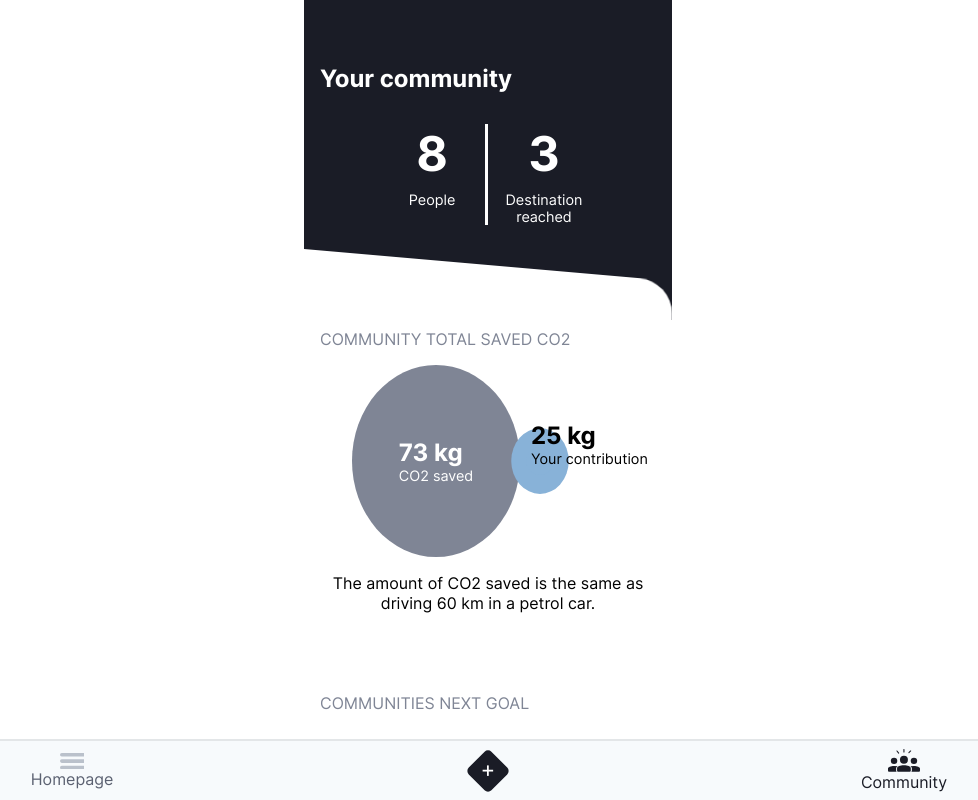
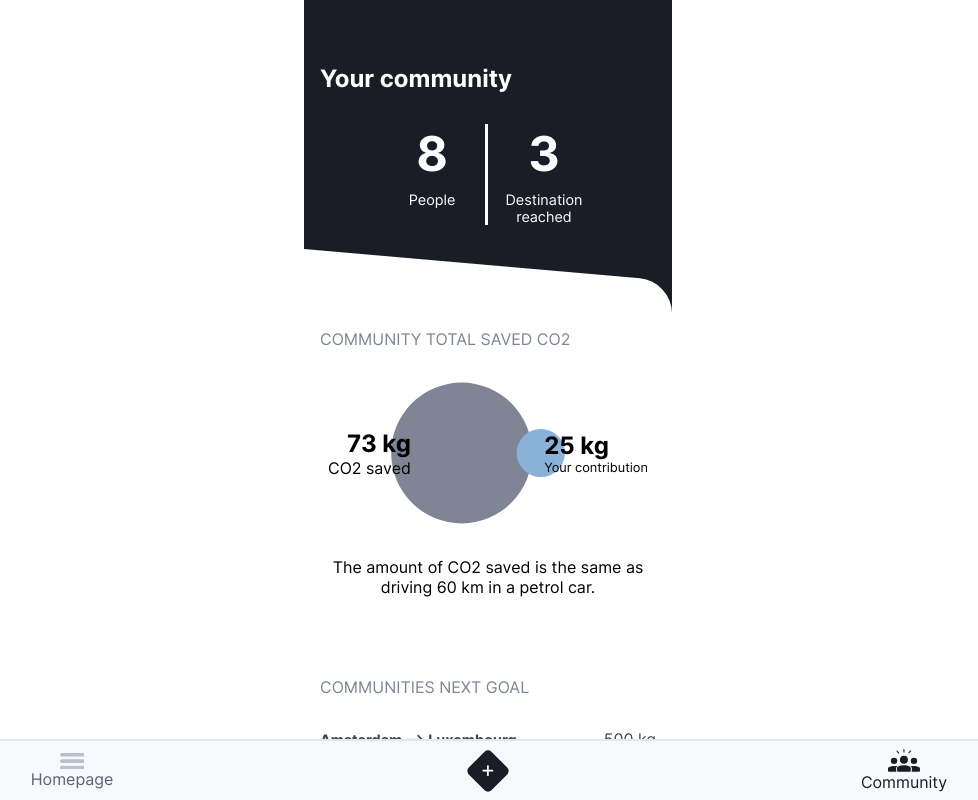
Before and after one commit to joanpadolina/co2-next-dashboard, a Next.js app: page /community in a window 1280 px wide. Shown: the whole page, without its empty margins (152-1130 px from the left). Built offline with nearby package versions, Linux system fonts and the light colour scheme.

Commit message:
Refactored svg bubbles

```diff
--- a/components/bubble-comparison/bubble-comparison.js
+++ b/components/bubble-comparison/bubble-comparison.js
@@ -1,98 +1,163 @@
-import React, { useState, useEffect } from "react";
-import { carbonReducer } from "../../lib/carbon-saving-calculation.js";
-import { useSelector } from "react-redux";
+import React, { useState, useEffect } from 'react'
+import { carbonReducer } from '../../lib/carbon-saving-calculation.js'
+import { useSelector } from 'react-redux'
 
 export default function BubbleComparison() {
-  const store = useSelector((state) => state.store);
-  const { community, chargingSession } = store;
-  const [contribution, setContribution] = useState(0);
-  const [carbonTotal, setCarbonTotal] = useState(0);
-  const [communityContribution, setCommunityContribution] = useState(0);
+  const store = useSelector((state) => state.store)
+  const { community, chargingSession } = store
+  const [contribution, setContribution] = useState(0)
+  const [carbonTotal, setCarbonTotal] = useState(0)
+  const [communityContribution, setCommunityContribution] = useState(0)
 
   useEffect(() => {
-    const totalOfUsers = carbonReducer(community.users);
-    const totalUser = carbonReducer(chargingSession);
-    setCarbonTotal(totalUser);
+    const totalOfUsers = carbonReducer(community.users)
+    const totalUser = carbonReducer(chargingSession)
+    setCarbonTotal(totalUser)
 
     const data = {
       total: community.total,
-      yours: totalUser,
-    };
-    const progressScale = (1 * data.yours) / data.total;
-    setContribution(progressScale);
+      yours: totalUser
+    }
+    const progressScale = (1 * data.yours) / data.total
+    setContribution(progressScale)
 
     if (totalUser >= totalOfUsers) {
-      const progressCommunity = (1 * totalOfUsers) / totalUser;
-      setCommunityContribution(progressCommunity);
-      setContribution(1);
-    } else setCommunityContribution(1);
+      const progressCommunity = (1 * totalOfUsers) / totalUser
+      setCommunityContribution(progressCommunity)
+      setContribution(1)
+    } else setCommunityContribution(1)
   }, [
     contribution,
     community,
     chargingSession,
     communityContribution,
-    setCommunityContribution,
-  ]);
-
+    setCommunityContribution
+  ])
   return (
     <article className='bubble-comparison'>
       <div className='bubble-comparison__bubbles'>
-        <div
-          className='bubble-comparison__circle bubble-comparison__community'
+        <svg className='bubble-comparison__bubble-wrapper' viewBox='0 0 50 50'>
+          <g>
+            <circle
+              className='bubble-comparison__bubble-circle bubble-comparison__bubble-community'
               style={{ transform: `scale(${communityContribution})` }}
+              cx='35%'
+              cy='50%'
+              r='20'
+              fill='#red'
+            />
+            <text
+              fill='white'
+              x='200'
+              y='200'
+              fontSize='120'
+              textAnchor='middle'
+              alignmentBaseline='central'
             >
-          <p
-            className={`${
-              communityContribution < 0.6 ? "bubble-comparison--remove" : ""
-            } bubble-comparison__body--inside`}
-          >
+              A
+            </text>
+          </g>
+          <circle
+            className='bubble-comparison__bubble-circle'
+            style={{ transform: `scale(${contribution})` }}
+            cx='80%'
+            cy='50%'
+            r='20'
+            fill='#88B2D8'
+          />
+        </svg>
+      </div>
+
+      <article className='bubble-comparison__body'>
+        <p className='bubble-comparison__body-community bubble-comparison__body--inside'>
           <span className='bubble-comparison__carbon'>
             {community.total} kg
           </span>
-            <span className='bubble-comparison__subtitle'>CO2 saved</span>
+          CO2 saved
         </p>
-        </div>
-        <div
-          className='bubble-comparison__circle bubble-comparison__contribution'
-          style={{ transform: `scale(${contribution})` }}
-        >
-          <svg height='100' width='100'>
-            <circle
-              cx='50'
-              cy='50'
-              r='40'
-              fill='#88B2D8'
-            />
-          </svg>
         <p
-            className={`${
-              contribution < 0.6 ? "bubble-comparison--remove" : ""
-            } bubble-comparison__body--inside bubble-comparison__body--right`}
+          className={
+            'bubble-comparison__body--inside bubble-comparison__body-contribution'
+          }
         >
           <span className='bubble-comparison__carbon'>{carbonTotal} kg</span>
-            <span className='bubble-comparison__subtitle'>
           Your contribution
-            </span>
-          </p>
-        </div>
-      </div>
-
-      <p
-        className={`${
-          communityContribution > 0.6 ? "bubble-comparison--remove" : ""
-        } bubble-comparison__body`}
-      >
-        <span className='bubble-comparison__carbon'>{community.total} kg</span>
-        <span className='bubble-comparison__subtitle'>CO2 saved</span>
-      </p>
-      <p
-        className={`${
-          contribution >= 0.6 ? "bubble-comparison--remove" : ""
-        } bubble-comparison__body bubble-comparison__body--right`}
-      >
-        <span className='bubble-comparison__carbon'>{carbonTotal} kg</span>
-        <span className='bubble-comparison__subtitle'>Your contribution</span>
         </p>
       </article>
-  );
+    </article>
+  )
 }
+
+// return (
+//   <article className='bubble-comparison'>
+//     <div className='bubble-comparison__bubbles'>
+//       <div
+//         // className='bubble-comparison__circle bubble-comparison__community'
+//         className='bubble-comparison__bubble-wrapper'
+//         // style={{ transform: `scale(${communityContribution})` }}
+//       >
+//         <svg>
+//           <circle
+//             className='bubble-comparison__bubble-svg'
+//             style={{ transform: `scale(${communityContribution})` }}
+//             cx='50'
+//             cy='50'
+//             r='40'
+//             fill='#red'
+//           />
+//         </svg>
+//         <p
+//           className={`${
+//             communityContribution < 0.6 ? 'bubble-comparison--remove' : ''
+//           } bubble-comparison__body--inside`}
+//         >
+//           <span className='bubble-comparison__carbon'>
+//             {community.total} kg
+//           </span>
+//           CO2 saved
+//         </p>
+//       </div>
+
+//       <div
+//       // className='bubble-comparison__bubble-wrapper'
+//       // className='bubble-comparison__circle bubble-comparison__contribution'
+//       // style={{ transform: `scale(${contribution})` }}
+//       >
+//         <svg>
+//           <circle
+//             style={{ transform: `scale(${contribution})` }}
+//             cx='50'
+//             cy='50'
+//             r='40'
+//             fill='#88B2D8'
+//           />
+//         </svg>
+//         <p
+//           className={`${
+//             contribution < 0.6 ? 'bubble-comparison--remove' : ''
+//           } bubble-comparison__body--inside bubble-comparison__body--right`}
+//         >
+//           <span className='bubble-comparison__carbon'>{carbonTotal} kg</span>
+//           Your contribution
+//         </p>
+//       </div>
+//     </div>
+
+//     <p
+//       className={`${
+//         communityContribution > 0.6 ? 'bubble-comparison--remove' : ''
+//       } bubble-comparison__body`}
+//     >
+//       <span className='bubble-comparison__carbon'>{community.total} kg</span>
+//       CO2 saved
+//     </p>
+//     <p
+//       className={`${
+//         contribution >= 0.6 ? 'bubble-comparison--remove' : ''
+//       } bubble-comparison__body bubble-comparison__body--right`}
+//     >
+//       <span className='bubble-comparison__carbon'>{carbonTotal} kg</span>
+//       Your contribution
+//     </p>
+//   </article>
+// )
--- a/components/charge-input/charge-input-modal.js
+++ b/components/charge-input/charge-input-modal.js
@@ -1,41 +1,41 @@
-import React, { useState, useEffect } from "react";
-import Link from "next/link";
-import { useRouter } from "next/router";
+import React, { useState, useEffect } from 'react'
+import Link from 'next/link'
+import { useRouter } from 'next/router'
 import {
   carbonSavingCalculation,
-  carbonReducer,
-} from "../../lib/carbon-saving-calculation.js";
-import diff from "../../lib/time-calculation";
-import { useSelector, useDispatch } from "react-redux";
-import { addCharge, addTotal } from "../../redux/actions";
-import PopupAmount from "../popup-amount";
+  carbonReducer
+} from '../../lib/carbon-saving-calculation.js'
+import diff from '../../lib/time-calculation'
+import { useSelector, useDispatch } from 'react-redux'
+import { addCharge, addTotal } from '../../redux/actions'
+import PopupAmount from '../popup-amount'
 
 export default function ChargeTime() {
-  const store = useSelector((state) => state.store);
-  const [isBrowser, setIsBrowser] = useState(false);
-  const [carbon, setCarbon] = useState(0);
-  const [currentDate, setCurrentDate] = useState("");
-  const [currentSavedCarbon, setCurrentSavedCarbon] = useState({});
-  const [reveal, setReveal] = useState(false);
-  const { user, chargingSession } = store;
-  const router = useRouter();
-  const dispatch = useDispatch();
+  const store = useSelector((state) => state.store)
+  const [isBrowser, setIsBrowser] = useState(false)
+  const [carbon, setCarbon] = useState(0)
+  const [currentDate, setCurrentDate] = useState('')
+  const [currentSavedCarbon, setCurrentSavedCarbon] = useState({})
+  const [reveal, setReveal] = useState(false)
+  const { user, chargingSession } = store
+  const router = useRouter()
+  const dispatch = useDispatch()
 
   useEffect(() => {
-    setIsBrowser(store.isOpen);
-    setReveal(isBrowser);
+    setIsBrowser(store.isOpen)
+    setReveal(isBrowser)
     // dispatch(addTotal(carbon))
 
-    if (router.pathname === "/charge-input-modal") {
-      setIsBrowser(false);
+    if (router.pathname === '/charge-input-modal') {
+      setIsBrowser(false)
     }
 
-    const chargeCarbonTotal = carbonReducer(chargingSession);
-    setCarbon(chargeCarbonTotal);
+    const chargeCarbonTotal = carbonReducer(chargingSession)
+    setCarbon(chargeCarbonTotal)
 
     // set date picker to today
-    const setDateToday = new Date().toISOString().substr(0, 10);
-    setCurrentDate(setDateToday);
+    const setDateToday = new Date().toISOString().substr(0, 10)
+    setCurrentDate(setDateToday)
   }, [
     carbon,
     dispatch,
@@ -43,8 +43,8 @@ export default function ChargeTime() {
     store.isOpen,
     router.pathname,
     setCurrentDate,
-    currentSavedCarbon,
-  ]);
+    currentSavedCarbon
+  ])
 
   function chargeConfig(config = {}) {
     const newCharge = {
@@ -55,35 +55,35 @@ export default function ChargeTime() {
       amountCharge: config.amountCharge,
       chargedIn: config.chargedIn,
       savingsInPercentage: config.savings(),
-      savedCarbon: config.savedCarbon(),
-    };
-    return newCharge;
+      savedCarbon: config.savedCarbon()
+    }
+    return newCharge
   }
 
   function handleSubmit(e) {
-    e.preventDefault();
-    const input = handleInput(e);
-    const data = chargeConfig(input);
-    dispatch(addCharge(data));
-    revealPopup();
+    e.preventDefault()
+    const input = handleInput(e)
+    const data = chargeConfig(input)
+    dispatch(addCharge(data))
+    revealPopup()
   }
 
   function handleInput(e) {
-    const date = e.target[0].value;
-    const startTime = e.target[1].value;
-    const endTime = e.target[2].value;
-    const duration = diff(startTime, endTime);
-    const amountCharge = e.target[3].value;
-    const chargedIn = e.target[4].value;
+    const date = e.target[0].value
+    const startTime = e.target[1].value
+    const endTime = e.target[2].value
+    const duration = diff(startTime, endTime)
+    const amountCharge = e.target[3].value
+    const chargedIn = e.target[4].value
 
     const savedCarbon = () => {
-      const total = carbonSavingCalculation(duration, user);
-      return total / 100;
-    };
+      const total = carbonSavingCalculation(duration, user)
+      return total / 100
+    }
 
-    setCurrentSavedCarbon({ total: savedCarbon(), date });
+    setCurrentSavedCarbon({ total: savedCarbon(), date })
 
-    const savings = () => Math.floor(Math.random() * 20) + "%";
+    const savings = () => Math.floor(Math.random() * 20) + '%'
     return {
       date,
       startTime,
@@ -92,22 +92,22 @@ export default function ChargeTime() {
       amountCharge,
       chargedIn,
       savedCarbon,
-      savings,
-    };
+      savings
+    }
   }
 
   function changeDate(e) {
-    return setCurrentDate(e.target.value);
+    return setCurrentDate(e.target.value)
   }
 
   const ShowCarbonAmount = () => {
-    return <PopupAmount props={currentSavedCarbon} />;
-  };
+    return <PopupAmount props={currentSavedCarbon} />
+  }
 
   function revealPopup() {
     setTimeout(() => {
-      setReveal(true);
-    }, 1000);
+      setReveal(true)
+    }, 1000)
   }
 
   const FormCarbon = () => {
@@ -172,7 +172,7 @@ export default function ChargeTime() {
               Charging amount
             </label>
 
-            <div className="charge-input-modal__amount-charge">
+            <div className='charge-input-modal__amount-charge'>
               <input
                 id='charge-value'
                 type='number'
@@ -226,16 +226,16 @@ export default function ChargeTime() {
           </div>
         </form>
       </section>
-    );
-  };
+    )
+  }
 
   if (isBrowser) {
     if (!reveal) {
-      return <FormCarbon />;
+      return <FormCarbon />
     } else {
-      return <ShowCarbonAmount />;
+      return <ShowCarbonAmount />
     }
   } else {
-    return null;
+    return null
   }
 }
--- a/pages/_app.js
+++ b/pages/_app.js
@@ -15,8 +15,8 @@ const store = createStore(allReducer, composedEnhancer)
 function MyApp({ Component, pageProps }) {
   return (
     <Provider store={store}>
+      <Navigation />
       <Component {...pageProps} />
-      <Navigation />
       <ChargeInput />
     </Provider>
   )
--- a/styles/components/bubble-comparison.css
+++ b/styles/components/bubble-comparison.css
@@ -4,9 +4,23 @@
 }
 
 .bubble-comparison__bubbles {
-  display: flex;
-  justify-content: center;
-  align-items: center;
+    /* display: flex; */
+    height: 11rem;
+    position: relative;
+    display: block;
+}
+
+.bubble-comparison__bubble-wrapper {
+    width: 100%;
+    height: 100%;
+}
+
+.bubble-comparison__circle--left {
+    transform: translate(-4rem, 0);
+}
+
+.bubble-comparison__circle--right {
+    transform: translate(4rem, 0);
 }
 
 .bubble-comparison__circle {
@@ -15,7 +29,7 @@
     position: relative;
     width: 9rem;
     height: 9rem;
-  background: #7f8595;
+    background-color: #7f8595;
     color: var(--c-white);
     border-radius: 100%;
     transition: transform 300ms ease;
@@ -24,21 +38,33 @@
 
 @media (min-width: 600px) {
     .bubble-comparison__circle {
-    width: 12rem;
-    height: 12rem;
+        width: 10rem;
+        height: 10rem;
     }
 }
+
 .bubble-comparison__body {
     display: flex;
+    align-items: center;
     padding: 0.5rem;
-  flex-direction: column;
     position: absolute;
-  top: 2rem;
+    height: 100%;
+    width: 100%;
+    top: 0;
+    justify-content: space-between;
     transform: scale(0);
     animation-name: zoom-in;
     animation-duration: 300ms;
     animation-delay: 400ms;
     animation-fill-mode: forwards;
+}
+
+.bubble-comparison__body-community {
+    text-align: right;
+}
+
+.bubble-comparison__body-contribution {
+    font-size: .8rem;
 }
 
 @keyframes zoom-in {
@@ -67,6 +93,17 @@
     top: 0;
 }
 
+.bubble-comparison__bubble-community {
+    fill: #7f8595;
+}
+
+.bubble-comparison__bubble-circle {
+    transform-box: fill-box;
+    transform-origin: center;
+    transition: transform 300ms ease;
+    transition-delay: 400ms;
+}
+
 .bubble-comparison__carbon {
     font-weight: bolder;
     font-size: var(--font--ml);
@@ -84,3 +121,12 @@
 .bubble-comparison--remove {
     display: none;
 }
+
+.bubble-comparison__body--outside {
+    display: flex;
+    flex-direction: column;
+    text-align: center;
+    color: var(--c-white);
+    position: relative;
+    /* padding-left: 4rem; */
+}
--- a/styles/components/community.css
+++ b/styles/components/community.css
@@ -1,6 +1,7 @@
 .community__title {
     font-size: var(--font--ml);
 }
+
 .community__header::before {
     height: 20rem;
 }
@@ -48,7 +49,13 @@
     text-align: center;
     margin: var(--s-default) auto;
     margin-bottom: 5rem;
-    width: 20em;
+}
+
+@media (min-width: 600px) {
+    .community__datavisual-body {
+        width: 20em;
+
+    }
 }
 
 .community__distance-title {
--- a/styles/components/header-main.css
+++ b/styles/components/header-main.css
@@ -68,7 +68,13 @@
     margin-left: auto;
     margin-right: auto;
     margin-bottom: 4rem;
-    width: 20rem;
+}
+
+@media screen and (min-width: 720px) {
+    .header__body {
+        width: 20rem;
+
+    }
 }
 
 .header__body:before {
--- a/styles/globals.css
+++ b/styles/globals.css
@@ -39,6 +39,8 @@ a {
 #__next {
   height: 100vh;
   overflow-y: auto;
+  overflow-x: hidden;
+  position: relative;
 }
 
 .home__body {
```
Also changed, not shown: pages/community.js (+38 -38 lines). Lines whose indentation alone changed are shown as unchanged.
